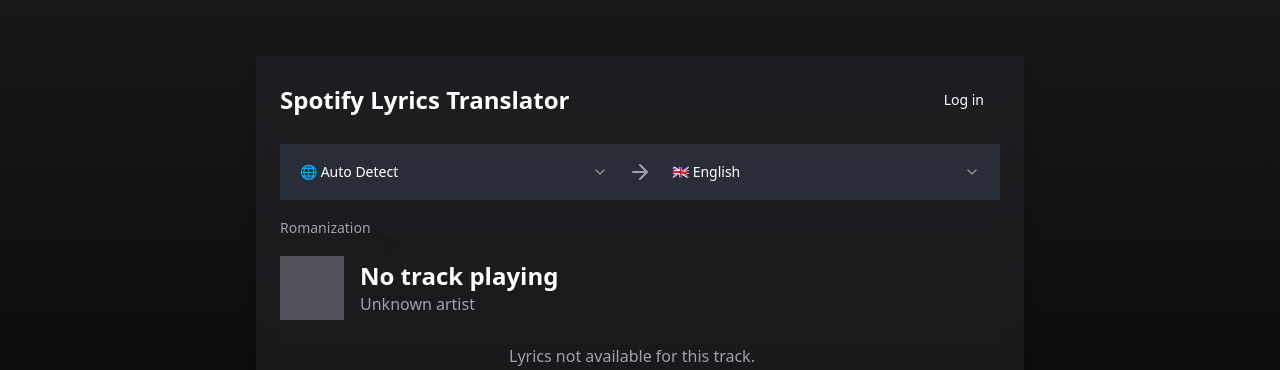
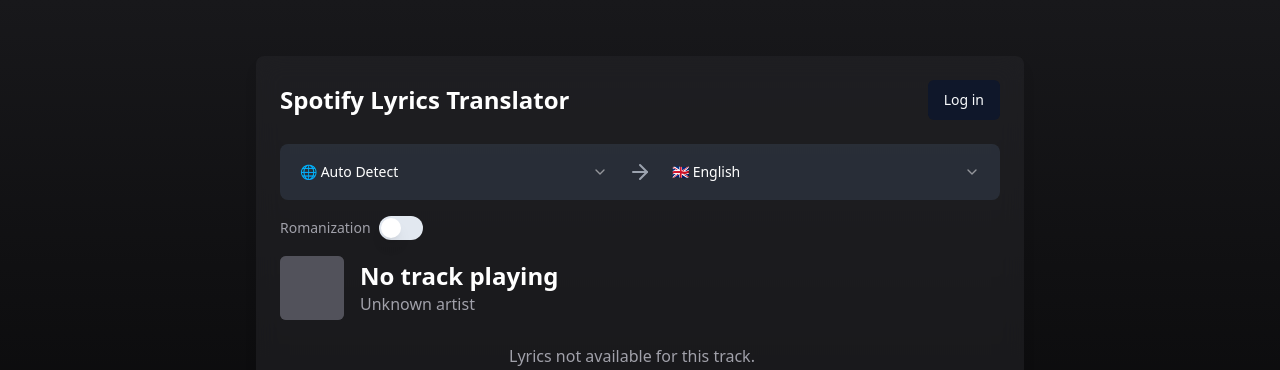
Before and after one commit to in-c0/spotify-lyrics-translator, a Next.js app: page /EnhancedLyricsTranslator in a window 1280 px wide. Shown: the top 370 px of the page. Built offline with nearby package versions, Linux system fonts and the light colour scheme.

Commit message:
fixed invisible toggle switch - using globals.css

```diff
--- a/src/components/ui/switch.tsx
+++ b/src/components/ui/switch.tsx
@@ -11,7 +11,7 @@
 >(({ className, ...props }, ref) => (
   <SwitchPrimitives.Root
     className={cn(
-      "peer inline-flex h-6 w-11 shrink-0 cursor-pointer items-center rounded-full border-2 border-transparent transition-colors focus-visible:outline-none focus-visible:ring-2 focus-visible:ring-ring focus-visible:ring-offset-2 focus-visible:ring-offset-background disabled:cursor-not-allowed disabled:opacity-50 data-[state=checked]:bg-primary data-[state=unchecked]:bg-input",
+      "peer inline-flex h-[24px] w-[44px] shrink-0 cursor-pointer items-center rounded-full border-2 border-transparent transition-colors focus-visible:outline-none focus-visible:ring-2 focus-visible:ring-ring focus-visible:ring-offset-2 focus-visible:ring-offset-background disabled:cursor-not-allowed disabled:opacity-50 data-[state=checked]:bg-primary data-[state=unchecked]:bg-input",
       className
     )}
     {...props}
--- a/src/pages/SettingsSheet.tsx
+++ b/src/pages/SettingsSheet.tsx
@@ -8,6 +8,7 @@
 import { RadioGroup, RadioGroupItem } from '@/components/ui/radio-group'
 import { Select, SelectTrigger, SelectValue, SelectContent, SelectItem } from '@/components/ui/select'
 import LyricsPreview from './LyricsPreview'
+import "tailwindcss/tailwind.css";
 
 interface SettingsSheetProps {
   isSettingsOpen: boolean
@@ -88,7 +89,7 @@
                   id="japaneseRubyText"
                   checked={rubyText}
                   onCheckedChange={setRubyText}
-                  className="bg-zinc-600 data-[state=checked]:bg-green-500"
+                className="bg-zinc-600 data-[state=checked]:bg-green-500 w-11 h-6 rounded-full"
                 />
               </div>
               <div className="space-y-2">
--- a/src/pages/index.tsx
+++ b/src/pages/index.tsx
@@ -3,6 +3,7 @@
 import { useSession } from '../components/SessionProvider'
 import LoginPage from './login'
 import dynamic from 'next/dynamic'
+import '../styles/globals.css'
 
 // Dynamically import EnhancedLyricsTranslator with no SSR
 const EnhancedLyricsTranslator = dynamic(
--- a/src/styles/globals.css
+++ b/src/styles/globals.css
@@ -1,3 +1,78 @@
 @tailwind base;
 @tailwind components;
 @tailwind utilities;
+
+@layer base {
+  :root {
+    --background: 0 0% 100%;
+    --foreground: 222.2 84% 4.9%;
+
+    --muted: 210 40% 96.1%;
+    --muted-foreground: 215.4 16.3% 46.9%;
+
+    --popover: 0 0% 100%;
+    --popover-foreground: 222.2 84% 4.9%;
+
+    --card: 0 0% 100%;
+    --card-foreground: 222.2 84% 4.9%;
+
+    --border: 214.3 31.8% 91.4%;
+    --input: 214.3 31.8% 91.4%;
+
+    --primary: 222.2 47.4% 11.2%;
+    --primary-foreground: 210 40% 98%;
+
+    --secondary: 210 40% 96.1%;
+    --secondary-foreground: 222.2 47.4% 11.2%;
+
+    --accent: 210 40% 96.1%;
+    --accent-foreground: 222.2 47.4% 11.2%;
+
+    --destructive: 0 84.2% 60.2%;
+    --destructive-foreground: 210 40% 98%;
+
+    --ring: 215 20.2% 65.1%;
+
+    --radius: 0.5rem;
+  }
+
+  .dark {
+    --background: 222.2 84% 4.9%;
+    --foreground: 210 40% 98%;
+
+    --muted: 217.2 32.6% 17.5%;
+    --muted-foreground: 215 20.2% 65.1%;
+
+    --popover: 222.2 84% 4.9%;
+    --popover-foreground: 210 40% 98%;
+
+    --card: 222.2 84% 4.9%;
+    --card-foreground: 210 40% 98%;
+
+    --border: 217.2 32.6% 17.5%;
+    --input: 217.2 32.6% 17.5%;
+
+    --primary: 210 40% 98%;
+    --primary-foreground: 222.2 47.4% 11.2%;
+
+    --secondary: 217.2 32.6% 17.5%;
+    --secondary-foreground: 210 40% 98%;
+
+    --accent: 217.2 32.6% 17.5%;
+    --accent-foreground: 210 40% 98%;
+
+    --destructive: 0 62.8% 30.6%;
+    --destructive-foreground: 0 85.7% 97.3%;
+
+    --ring: 217.2 32.6% 17.5%;
+  }
+}
+
+@layer base {
+  * {
+    @apply border-border;
+  }
+  body {
+    @apply bg-background text-foreground;
+  }
+}
--- a/tailwind.config.js
+++ b/tailwind.config.js
@@ -6,8 +6,7 @@
     './components/**/*.{ts,tsx}',
     './app/**/*.{ts,tsx}',
     './src/**/*.{ts,tsx}',
-  ],
-  prefix: "",
+	],
   theme: {
     container: {
       center: true,
@@ -59,12 +58,12 @@
       },
       keyframes: {
         "accordion-down": {
-          from: { height: "0" },
+          from: { height: 0 },
           to: { height: "var(--radix-accordion-content-height)" },
         },
         "accordion-up": {
           from: { height: "var(--radix-accordion-content-height)" },
-          to: { height: "0" },
+          to: { height: 0 },
         },
       },
       animation: {
```
